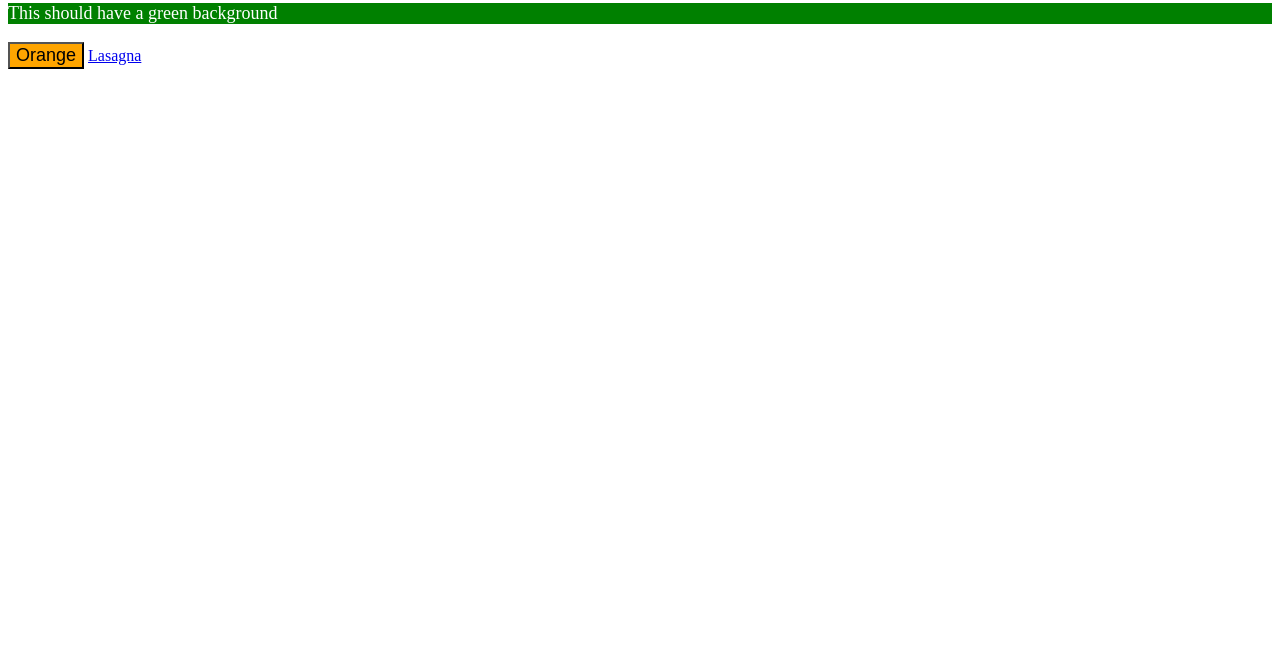
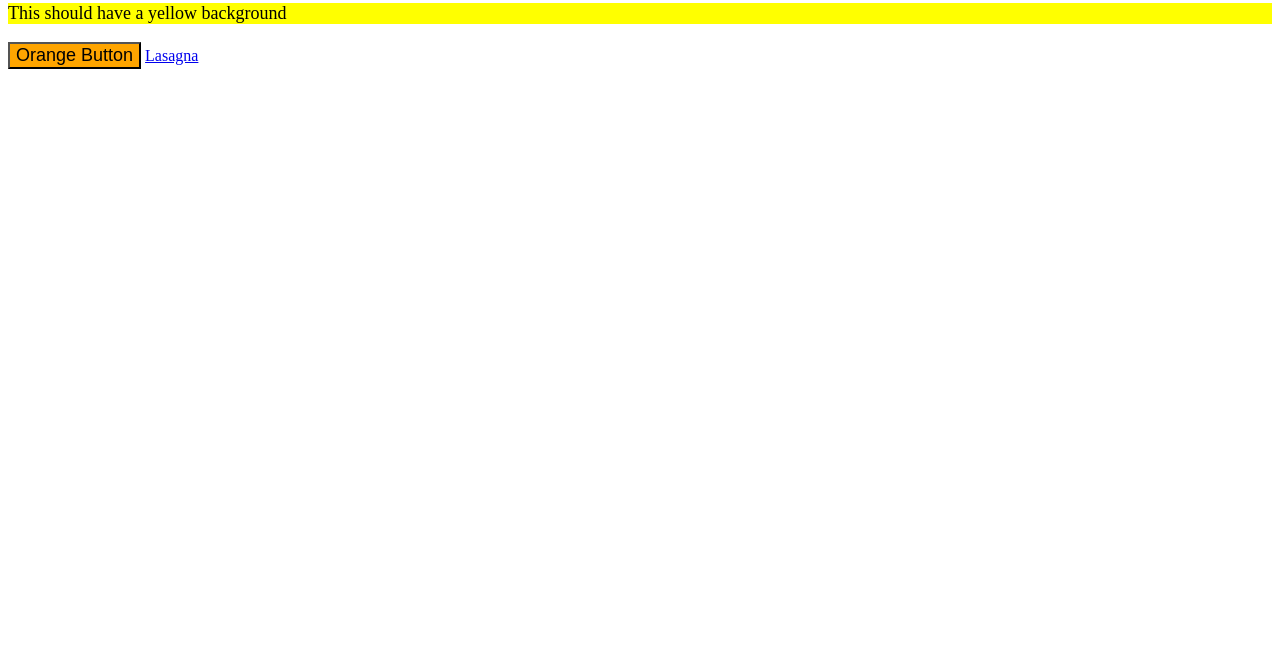
Before and after one commit to gwitcher/odin-recipes, a plain HTML site: page index.html in a window 1280 px wide. Shown: the part 132-800 px from the top of the page. Drawn offline with Linux system fonts and the light colour scheme.

Commit message:
channged css methods

```diff
--- a/index.html
+++ b/index.html
@@ -6,6 +6,14 @@
     <meta name="viewport" content="width=device-width, initial-scale=1.0">
 
     <link rel="stylesheet" href="styles.css">
+
+    <style>
+        p {
+    background-color: yellow;
+    color: black;
+    font-size: 18px;
+}
+    </style>
     <title>Odin Recipes</title>
 </head>
 <body>
@@ -13,9 +21,9 @@
 
     <div>This should have a RED background</div>
 
-    <p>This should have a green background</p>
+    <p>This should have a yellow background</p>
 
-    <button>Orange</button>
+    <button style="background-color: orange; font-size: 18px;">Orange Button</button>
 
     <a href="./recipes/lasagna.html">Lasagna</a>
 
--- a/styles.css
+++ b/styles.css
@@ -6,14 +6,10 @@ div {
     font-weight : bold
 }
 
-p {
-    background-color: green;
-    color: white;
-    font-size: 18px;
-}
 
-button {
+
+/* button {
     background-color: orange;
     font-size: 18px;
 
-}
+}  */
```
